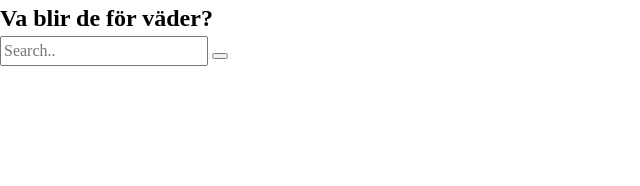
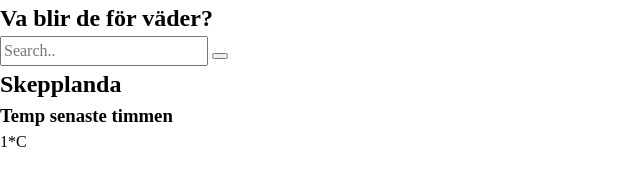
Before and after one commit to Sofilus/Weather-app, a website built with Vite: page index.html in a window 1280 px wide. Shown: the whole page, without its empty margins (0-640 px from the left). Built offline with nearby package versions, Linux system fonts and the light colour scheme.

Commit message:
Added text html to style

```diff
--- a/index.html
+++ b/index.html
@@ -19,11 +19,11 @@
     <main>
       <article>
         <section>
-          <h2></h2>
-          <h3></h3>
+          <h2>Skepplanda</h2>
+          <h3> Temp senaste timmen</h3>
         </section>
         <section>
-          <p></p>
+          <p>1*C</p>
         </section>
       <article>
     </main>
```
